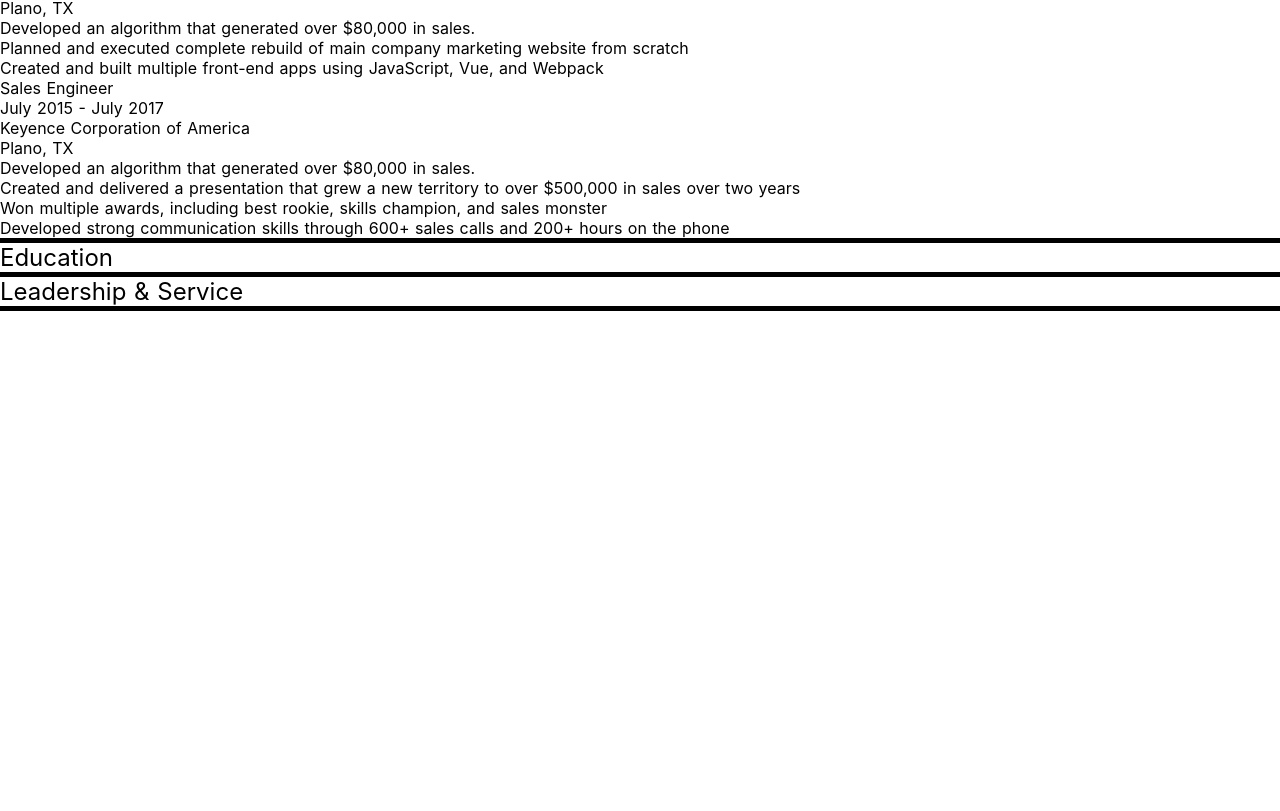
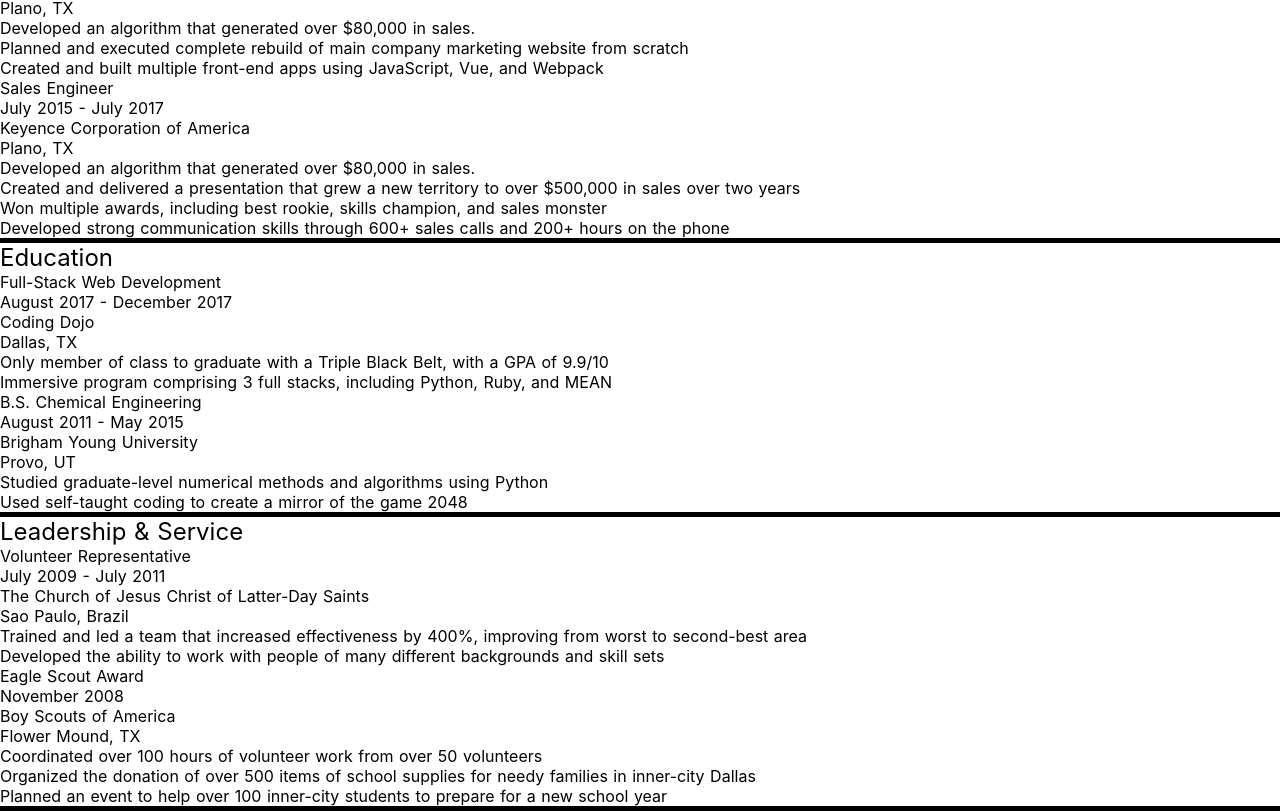
Before and after one commit to acan13/resume, a Nuxt app: page / in a window 1280 px wide. Shown: the part 510-1321 px from the top of the page. Before the commit the page ends 821 px from the top, so only its background shows below. Built offline with nearby package versions, Linux system fonts and the light colour scheme.

Commit message:
add all content except tech summary

```diff
--- a/components/Education/Education.vue
+++ b/components/Education/Education.vue
@@ -1,14 +1,41 @@
 <template>
     <div class="education-wrapper">
-        <ac-section section-title="Education"/>
+        <ac-section section-title="Education">
+            <ac-role role-name="Full-Stack Web Development" location="Dallas, TX" organization="Coding Dojo" :start-date="dojoStartDate" :end-date="dojoEndDate">
+                <ac-role-item>
+                    Only member of class to graduate with a Triple Black Belt, with a GPA of 9.9/10
+                </ac-role-item>
+                <ac-role-item>
+                    Immersive program comprising 3 full stacks, including Python, Ruby, and MEAN
+                </ac-role-item>
+            </ac-role>
+            <ac-role role-name="B.S. Chemical Engineering" location="Provo, UT" organization="Brigham Young University" :start-date="byuStartDate" :end-date="byuEndDate">
+                <ac-role-item>
+                    Studied graduate-level numerical methods and algorithms using Python
+                </ac-role-item>
+                <ac-role-item>
+                    Used self-taught coding to create a mirror of the game 2048
+                </ac-role-item>
+            </ac-role>
+        </ac-section>
     </div>
 </template>
 
 <script>
 import SectionVue from '../Shared/Section.vue';
+import RoleVue from '../Shared/Role.vue';
+import RoleItemVue from '../Shared/RoleItem.vue';
 export default {
     components: {
         'ac-section': SectionVue,
+        'ac-role': RoleVue,
+        'ac-role-item': RoleItemVue,
+    },
+    created () {
+        this.dojoStartDate = new Date(2017, 7);
+        this.dojoEndDate = new Date(2017, 11);
+        this.byuStartDate = new Date(2011, 7);
+        this.byuEndDate = new Date(2015, 4);
     },
 };
 </script>
--- a/components/LeadershipService/LeadershipService.vue
+++ b/components/LeadershipService/LeadershipService.vue
@@ -1,14 +1,43 @@
 <template>
     <div class="leadership-service-wrapper">
-        <ac-section section-title="Leadership & Service"/>
+        <ac-section section-title="Leadership & Service">
+            <ac-role role-name="Volunteer Representative" location="Sao Paulo, Brazil" organization="The Church of Jesus Christ of Latter-Day Saints" :start-date="missionStartDate" :end-date="missionEndDate">
+                <ac-role-item>
+                    Trained and led a team that increased effectiveness by 400%, improving from worst to second-best area
+                </ac-role-item>
+                <ac-role-item>
+                    Developed the ability to work with people of many different backgrounds and skill sets
+                </ac-role-item>
+            </ac-role>
+            <ac-role role-name="Eagle Scout Award" location="Flower Mound, TX" organization="Boy Scouts of America" :start-date="eagleScoutDate">
+                <ac-role-item>
+                    Coordinated over 100 hours of volunteer work from over 50 volunteers
+                </ac-role-item>
+                <ac-role-item>
+                    Organized the donation of over 500 items of school supplies for needy families in inner-city Dallas
+                </ac-role-item>
+                <ac-role-item>
+                    Planned an event to help over 100 inner-city students to prepare for a new school year
+                </ac-role-item>
+            </ac-role>
+        </ac-section>
     </div>
 </template>
 
 <script>
 import SectionVue from '../Shared/Section.vue';
+import RoleVue from '../Shared/Role.vue';
+import RoleItemVue from '../Shared/RoleItem.vue';
 export default {
     components: {
         'ac-section': SectionVue,
+        'ac-role': RoleVue,
+        'ac-role-item': RoleItemVue,
+    },
+    created () {
+        this.missionStartDate = new Date(2009, 6);
+        this.missionEndDate = new Date(2011, 6);
+        this.eagleScoutDate = new Date(2008, 10);
     },
 };
 </script>
--- a/components/Shared/RoleDates.vue
+++ b/components/Shared/RoleDates.vue
@@ -1,6 +1,6 @@
 <template>
     <div class="role-dates-wrapper">
-        {{ startDateString }} - {{ endDateString }}
+        {{ dateString }}
     </div>
 </template>
 
@@ -21,17 +21,31 @@
     },
     computed: {
         startDateString () {
+            if (!this.startDate) {
+                return '';
+            }
             const year = this.startDate.getFullYear();
             const month = monthNames[this.startDate.getMonth()];
             return `${month} ${year}`;
         },
         endDateString () {
+            if (!this.endDate) {
+                return '';
+            }
             if (this.endDate.setHours(0, 0, 0, 0) === new Date().setHours(0, 0, 0, 0)) {
                 return 'Present';
             }
             const year = this.endDate.getFullYear();
             const month = monthNames[this.endDate.getMonth()];
             return `${month} ${year}`;
+        },
+        dateString () {
+            let dateString = this.startDateString;
+            if (this.startDateString && this.endDateString) {
+                dateString += ' - ';
+            }
+            dateString += this.endDateString;
+            return dateString;
         },
     },
 };
```
